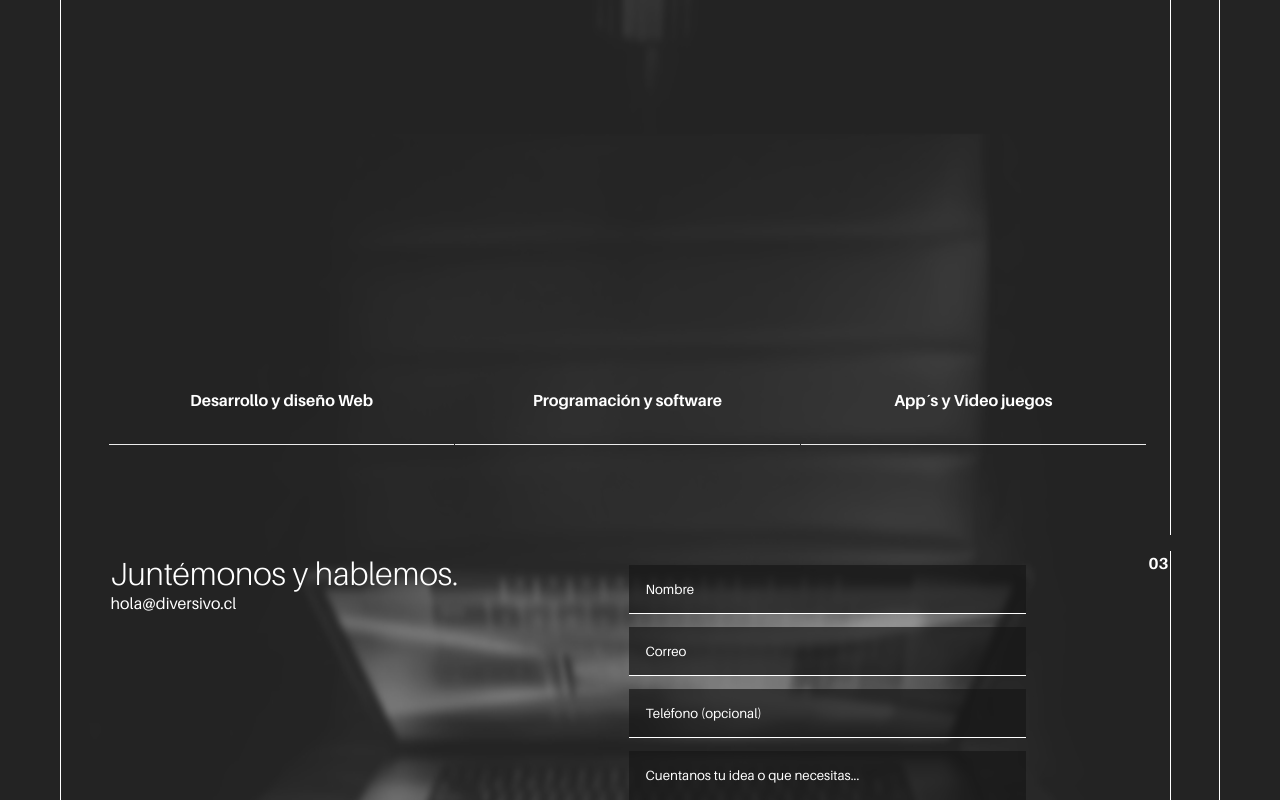
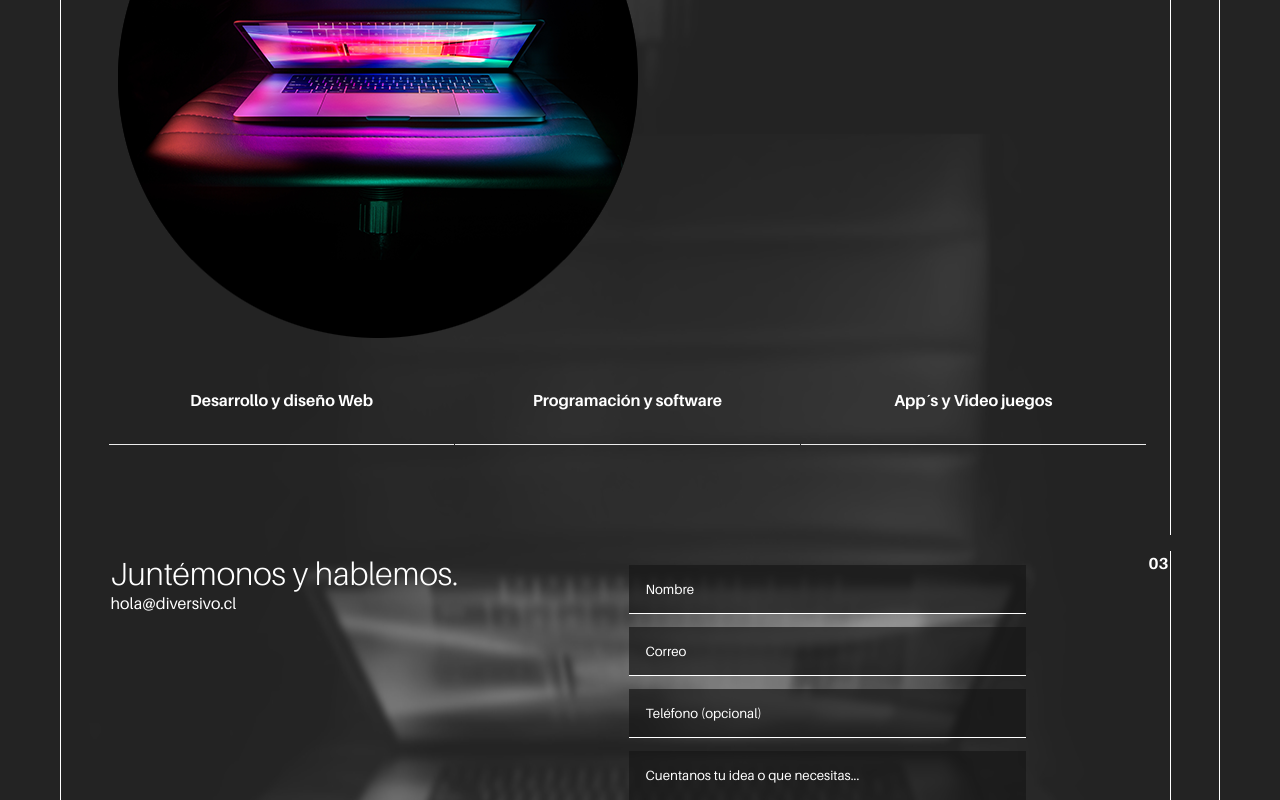
Before and after one commit to diversivo/landing, a website built with webpack: page client/public/index.html in a window 1280 px wide. Both pictures are taken after a click on the element "Desarrollo y diseño Web". Shown: the part 1146-1946 px from the top of the page. Built offline with nearby package versions, Linux system fonts and the light colour scheme.

Commit message:
se agrega la imagen circular y se edita el javascript
ahora los botones llaman la imagen circular.

```diff
--- a/client/public/index.html
+++ b/client/public/index.html
@@ -40,6 +40,8 @@
         <div class="box service-content services" id="services-desc">
           <h4>Todos te van a decir que son los mejores. Nosotros la tenemos clara: Lo que nos hace diferentes es una sola cosa;
             Nunca nos Aburrimos.</h4>
+
+          <div></div>
         </div>
         <div class="box service service-button service-1" id="web">
           <h5>Desarrollo y diseño Web</h5>
--- a/client/src/js/index.js
+++ b/client/src/js/index.js
@@ -37,46 +37,47 @@ function checkContent(content){
 
 
 const bgMovil = new Image();
-const bgFondo = new Image();
 const bgWeb = new Image();
 const bgDesarrollo = new Image();
 
+const servWeb = new Image();
+
 bgMovil.src = '/img/bg-movil.jpg';
-bgFondo.src = '/img/bg-fondo.jpg';
 bgWeb.src = '/img/bg-web.jpg';
 bgDesarrollo.src = '/img/bg-desarrollo.jpg';
+
+servWeb.src = '/img/circle-service-web.png';
 
 const services = {
   'apps': {
     title: 'Creamos video juegos y aplicaciones híbridas o para Android',
     desc: 'Modernizamos tu flujo de trabajo con tecnología que facilita tu día a día',
-    img: bgMovil
-  },
-  'rrss': {
-    title: 'Lleva tu marca a una fauna digital',
-    desc: 'Conéctate comparte, y manda uno que otro emoticon :).',
-    img: bgFondo
+    bg: bgMovil
   },
   'web': {
     pre: 'Desarrollo y diseño web 2.1',
     title: 'Lleva tus ideas a la web',
     desc: 'Creamos sitios web desde cero, ofrecemos soluciones variadas, desde sitios auto-administrables a SPA, a sitios que requieren mucha mantención y de alto tráfico.',
     note: 'Creamos y administramos sitios web sin mentirle a nadie.',
-    img: bgWeb
+    bg: bgWeb,
+    img: servWeb
   },
   'software': {
     title: 'Frontend y Backend a tus servicios.',
     desc: 'Creamos y desarrollamos tecnología en base a tus necesidades.',
-    img: bgDesarrollo
+    bg: bgDesarrollo
   }
 
 };
 
 const serviceClickHandler = (event) => {
   let description = services[event.currentTarget.id];
+  let servicesDesc = document.getElementById('services-desc');
+
   document.getElementById('services').firstElementChild.innerHTML = description.title;
-  document.getElementById('services-desc').firstElementChild.innerHTML = description.desc;
-  document.body.style.backgroundImage = `url('${description.img.src}')`;
+  servicesDesc.firstElementChild.innerHTML = description.desc;
+  servicesDesc.firstElementChild.innerHTML = `<img src="${description.img.src}">`;
+  document.body.style.backgroundImage = `url('${description.bg.src}')`;
 };
 
 const servicesArray = Array.from(document.getElementsByClassName('service'))
```
Also changed, not shown: client/public/img/circle-service-web.png (added).
